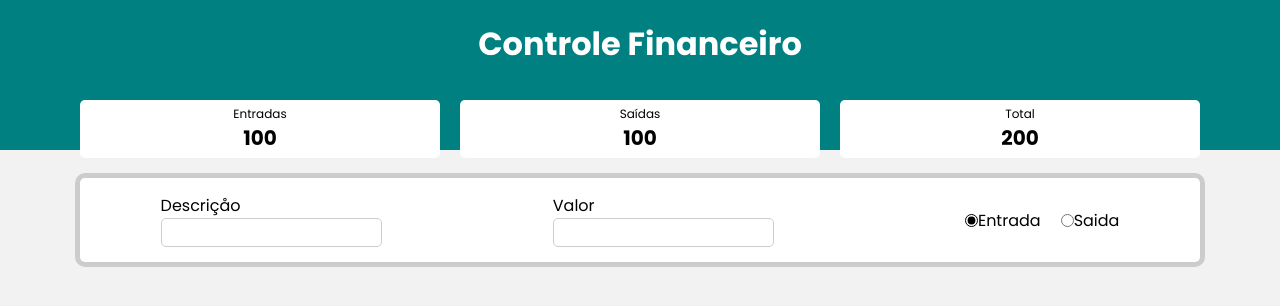
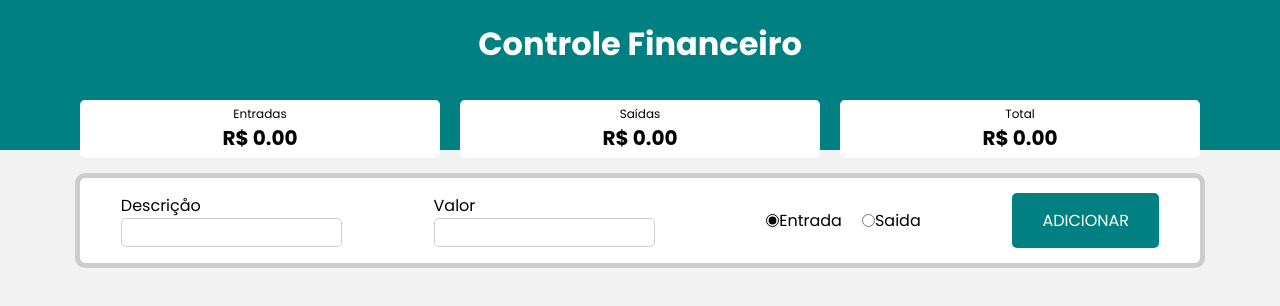
Before and after one commit to DouglasWillianBasilio/financial_controls, a React (Create React App) app: page / in a window 1280 px wide. Shown: the top 306 px of the page. Built offline with nearby package versions, Linux system fonts and the light colour scheme.

Commit message:
implementando somas e adicionando button

```diff
--- a/src/App.js
+++ b/src/App.js
@@ -1,4 +1,4 @@
-import React from "react";
+import React, { useState, useEffect } from "react";
 import Global from "./styles/global";
 import Header from "./componentes/Header";
 import Resume from "./componentes/Resume";
@@ -6,10 +6,39 @@
 
 
 const App = () => {
+    const data = localStorage.getItem("transactions");
+    const [transactionsList, setTransactionsList] = useState(data ? JSON.parse(data): []);
+    const [income, setIncome] = useState(0);
+    const [expense, setExpense] = useState(0);
+    const [total, setTotal] = useState(0);
+
+    useEffect(() => {
+        const amountExpense = transactionsList.filter((item) => item.expense).map((transaction) => Number(transaction.amount));
+
+        const amountIncome = transactionsList.filter((item) => !item.expense).map((transaction) => Number(transaction.amount));
+
+        const expense = amountExpense.reduce((acc, cur) => acc + cur, 0).toFixed(2);
+        const income = amountIncome.reduce((acc, cur) => acc + cur, 0).toFixed(2);
+
+        const total = Math.abs(income - expense).toFixed(2);
+
+        setIncome(`R$ ${income}`);
+        setExpense(`R$ ${expense}`);
+        setTotal(`${Number(income) < Number(expense) ? "-" : ""} R$ ${total}`);
+    }, [transactionsList]);
+
+    const handleAdd = (transaction) => {
+        const newArrayTransactions = [...transactionsList, transaction];
+
+        setTransactionsList(newArrayTransactions);
+
+        localStorage.setItem("transactions", JSON.stringify(newArrayTransactions));
+    };
+
     return (
     <>
         <Header />
-        <Resume />
+        <Resume income={income} expense={expense} total={total} />
         <Form />
         <Global />
     </>
--- a/src/componentes/Form/index.js
+++ b/src/componentes/Form/index.js
@@ -5,6 +5,8 @@
     const [desc,setDesc] = useState("")
     const[amout,setAmout] = useState("")
     const[isExpense,setExpense] = useState(false)
+
+    const generateID =  () => Math.round(Math.random()* 1000)
 
     const handleSave = () => {
         if(!desc || amout) {
@@ -22,7 +24,7 @@
             <C.Container>
                 <C.InputContent>
                     <C.Label>Descriçåo</C.Label>
-                    <C.Input value={desc} onChange={(e) => setDesc(e.tardet.value)} />
+                    <C.Input value={desc} onChange={(e) => setDesc(e.target.value)} />
                 </C.InputContent>
                 <C.InputContent>
                     <C.Label>Valor</C.Label>
@@ -49,6 +51,7 @@
                     />
                     <C.Label htmlFor="rExpense">Saida</C.Label>
                 </C.RadioGroup>
+                <C.Button onClick={handleSave}>ADICIONAR</C.Button>
             </C.Container>
         </>
     )
--- a/src/componentes/Form/styles.js
+++ b/src/componentes/Form/styles.js
@@ -38,13 +38,14 @@
 
     input {
         margin-left: 20px;
+        margin-rigth: 5px;
         accent-color: black;
         margin-top: 0;
     }
 `;
 
 export const Button = styled.div `
-    padding: 5px 10px;
+    padding: 15px 30px;
     border: none;
     border-radius: 5px;
     cursor: pointer;
--- a/src/componentes/Resume/index.js
+++ b/src/componentes/Resume/index.js
@@ -7,12 +7,12 @@
     BsCurrencyDollar
 } from "react-icons/bs";
 
-const Resume = () => {
+const Resume = ({income, expense, total}) => {
     return (
         <C.Container>
-            <ResumeItem title="Entradas" Icon={BsFillArrowUpCircleFill} value="100" />
-            <ResumeItem title="Saídas" Icon={BsFillArrowDownCircleFill} value="100" />
-            <ResumeItem title="Total" Icon={BsCurrencyDollar} value="200" />
+            <ResumeItem title="Entradas" Icon={BsFillArrowUpCircleFill} value={income} />
+            <ResumeItem title="Saídas" Icon={BsFillArrowDownCircleFill} value={expense} />
+            <ResumeItem title="Total" Icon={BsCurrencyDollar} value={total} />
         </C.Container>
     )
 }
```
